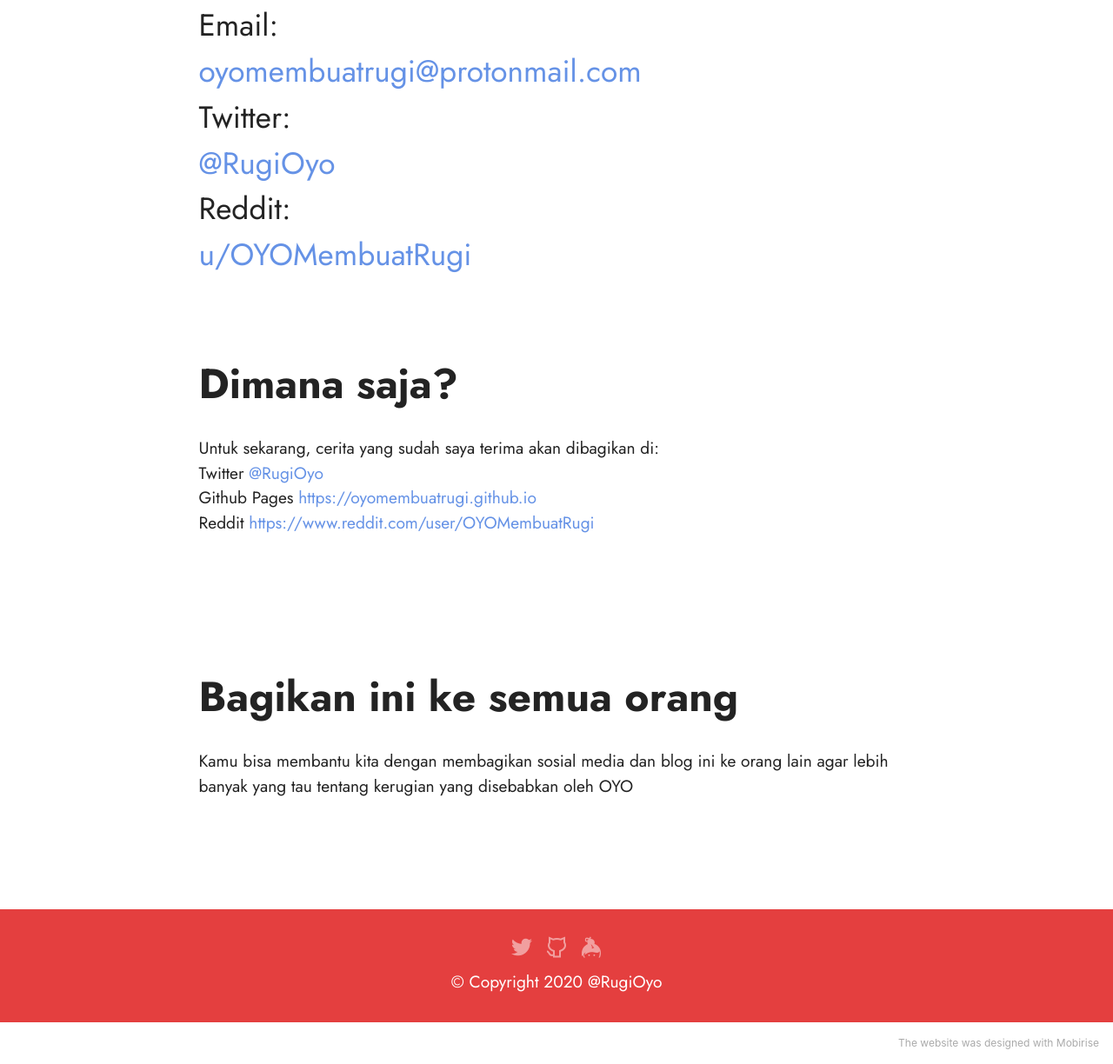
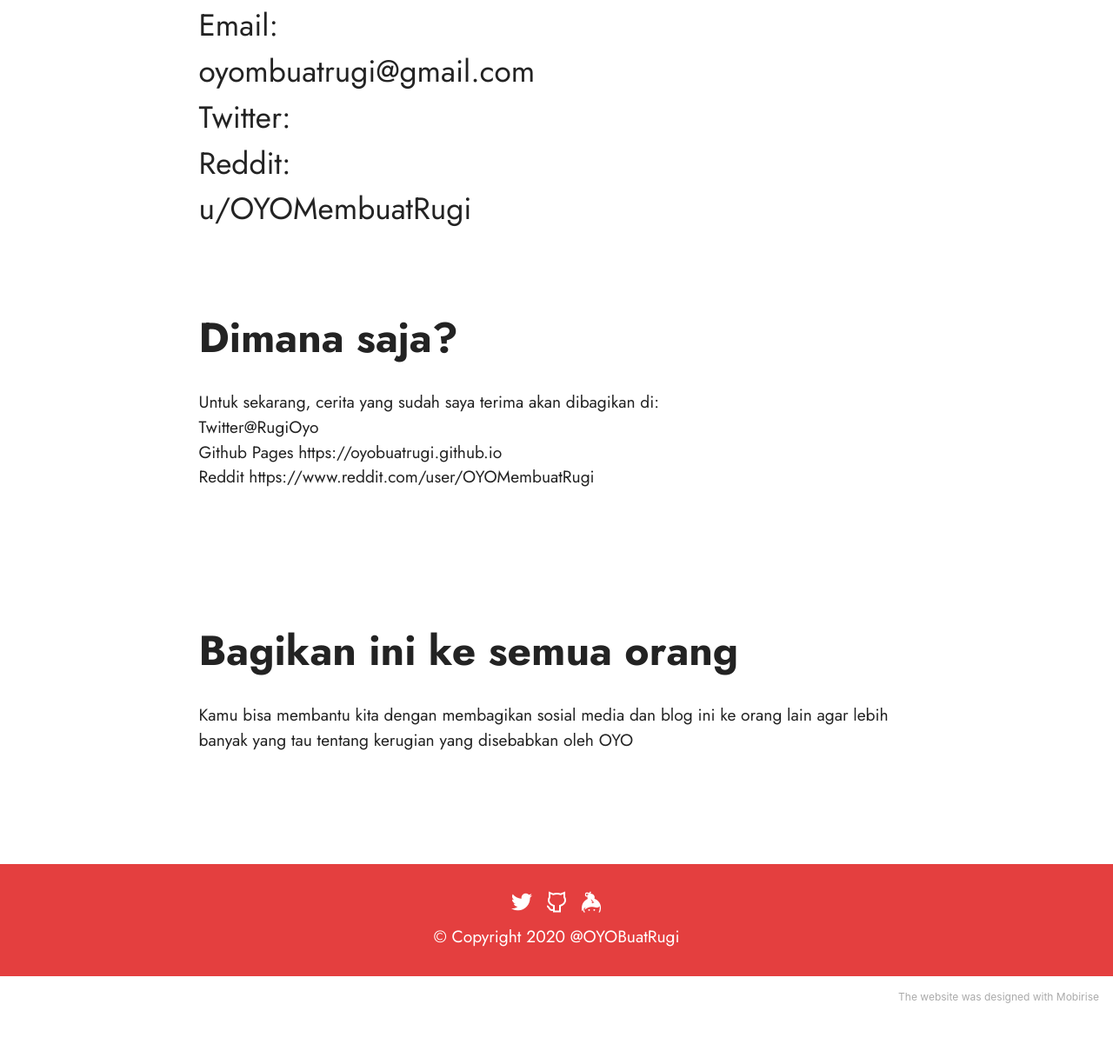
Before and after one commit to oyobuatrugi/oyo, a plain HTML site: page index.html in a window 1280 px wide. Shown: the part 1580-2804 px from the top of the page at 87% size. After the commit the page ends 2751 px from the top, so only its background shows below. Drawn offline with Linux system fonts and the light colour scheme; files whose address does not match are found by name.

Commit message:
initial commit

```diff
--- a/index.html
+++ b/index.html
@@ -1,8 +1,7 @@
 <!DOCTYPE html>
 <html  >
 
-<!-- Mirrored from oyomembuatrugi.github.io/ by HTTrack Website Copier/3.x [XR&CO'2014], Wed, 07 Oct 2020 01:22:20 GMT -->
-<!-- Added by HTTrack --><meta http-equiv="content-type" content="text/html;charset=utf-8" /><!-- /Added by HTTrack -->
+<meta http-equiv="content-type" content="text/html;charset=utf-8" />
 <head>
   <!-- Site made with Mobirise Website Builder v5.1.4, https://mobirise.com -->
   <meta charset="UTF-8">
@@ -108,11 +107,10 @@
             <div class="title col-12 col-md-9">
                 <h3 class="mbr-section-title mbr-fonts-style align-center mb-4 display-2"><strong>Silahkan dikirim ke</strong></h3>
                 <h4 class="mbr-section-subtitle align-center mbr-fonts-style mb-4 display-5">Email:
-<div><a href="mailto:oyomembuatrugi@protonmail.com" class="text-primary">oyomembuatrugi@protonmail.com
-</a></div><div>
+<div>oyombuatrugi@gmail.com</div><div>
 </div><div>Twitter:
-</div><div><a href="https://twitter.com/RugiOyo" class="text-primary" target="_blank">@RugiOyo</a></div><div>Reddit:
-</div><div><a href="https://www.reddit.com/user/OYOMembuatRugi" class="text-primary" target="_blank">u/OYOMembuatRugi</a></div></h4></h4>
+</div><div></div><div>Reddit:
+</div><div>u/OYOMembuatRugi</a></div></h4></h4>
 
             </div>
         </div>
@@ -126,9 +124,9 @@
             <div class="title col-12 col-md-9">
                 <h3 class="mbr-section-title mbr-fonts-style align-center mb-4 display-2"><div><strong>Dimana saja?</strong><br></div></h3>
                 <h4 class="mbr-section-subtitle align-center mbr-fonts-style mb-4 display-7">Untuk sekarang, cerita yang sudah saya terima akan dibagikan di:<div>
-</div><div>Twitter <a href="https://twitter.com/RugiOyo" class="text-primary">@RugiOyo
-</a></div><div>Github Pages&nbsp;<a href="index.html" class="text-primary">https://oyomembuatrugi.github.io</a></div>
-              <div>Reddit&nbsp;<a href="https://www.reddit.com/user/OYOMembuatRugi" class="text-primary">https://www.reddit.com/user/OYOMembuatRugi</a></div></h4>
+</div><div>Twitter@RugiOyo
+</a></div><div>Github Pages&nbsp;https://oyobuatrugi.github.io</div>
+              <div>Reddit&nbsp;https://www.reddit.com/user/OYOMembuatRugi</div></h4>
 
 
             </div>
@@ -163,28 +161,23 @@
             <div class="row social-row">
                 <div class="social-list align-right pb-2">
 
+                <div class="soc-item">
 
+                            <span class="mbr-iconfont mbr-iconfont-social socicon-twitter socicon"></span>
 
+                    </div><div class="soc-item">
 
+                            <span class="mbr-iconfont mbr-iconfont-social mobi-mbri-github mobi-mbri"></span>
 
+                    </div><div class="soc-item">
 
-                <div class="soc-item">
-                        <a href="https://twitter.com/RugiOyo" target="_blank">
-                            <span class="mbr-iconfont mbr-iconfont-social socicon-twitter socicon"></span>
-                        </a>
-                    </div><div class="soc-item">
-                        <a href="index.html" target="_blank">
-                            <span class="mbr-iconfont mbr-iconfont-social mobi-mbri-github mobi-mbri"></span>
-                        </a>
-                    </div><div class="soc-item">
-                        <a href="https://keybase.io/oyomembuatrugi" target="_blank">
                             <span class="mbr-iconfont mbr-iconfont-social socicon-keybase socicon"></span>
-                        </a>
+
                     </div></div>
             </div>
             <div class="row row-copirayt">
                 <p class="mbr-text mb-0 mbr-fonts-style mbr-white align-center display-7">
-                    © Copyright 2020 @RugiOyo</p>
+                    © Copyright 2020 @OYOBuatRugi</p>
             </div>
         </div>
     </div>
@@ -192,6 +185,4 @@
 
 
 </body>
-
-<!-- Mirrored from oyomembuatrugi.github.io/ by HTTrack Website Copier/3.x [XR&CO'2014], Wed, 07 Oct 2020 01:22:27 GMT -->
 </html>
```
